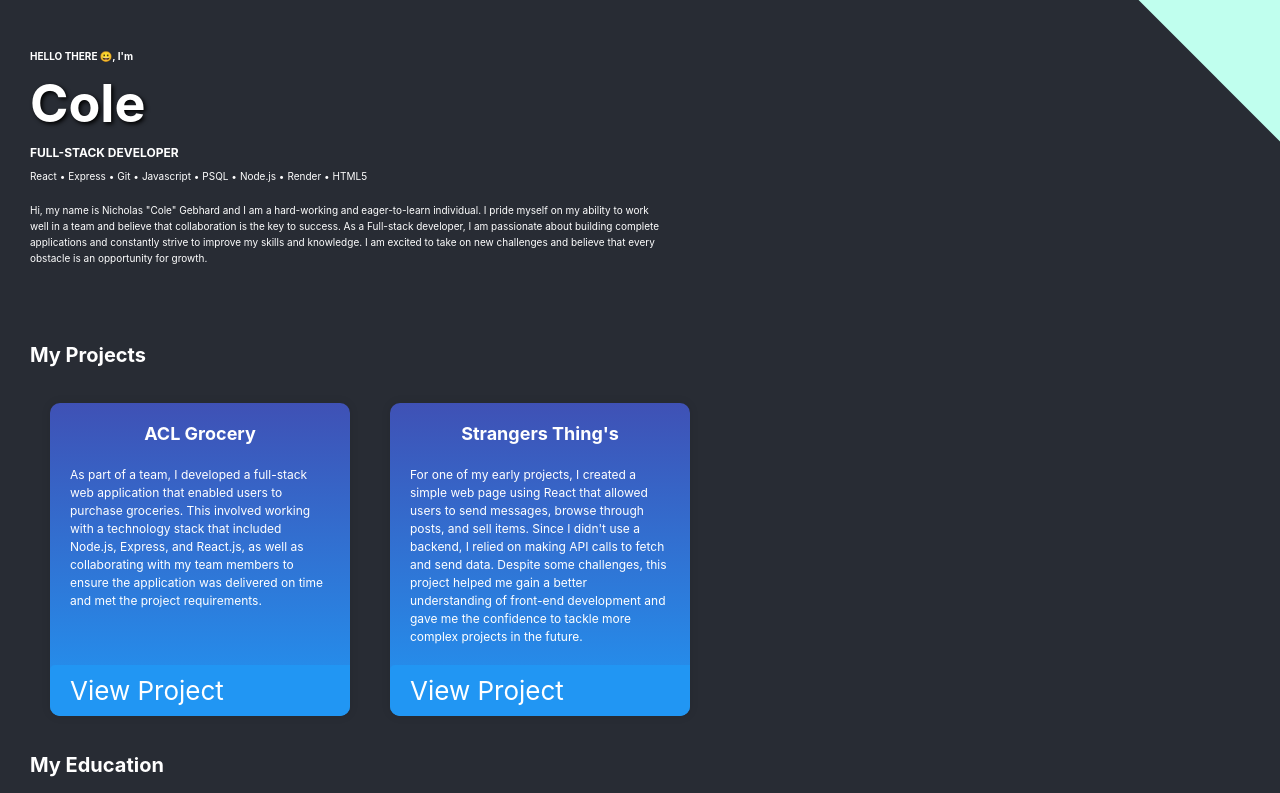
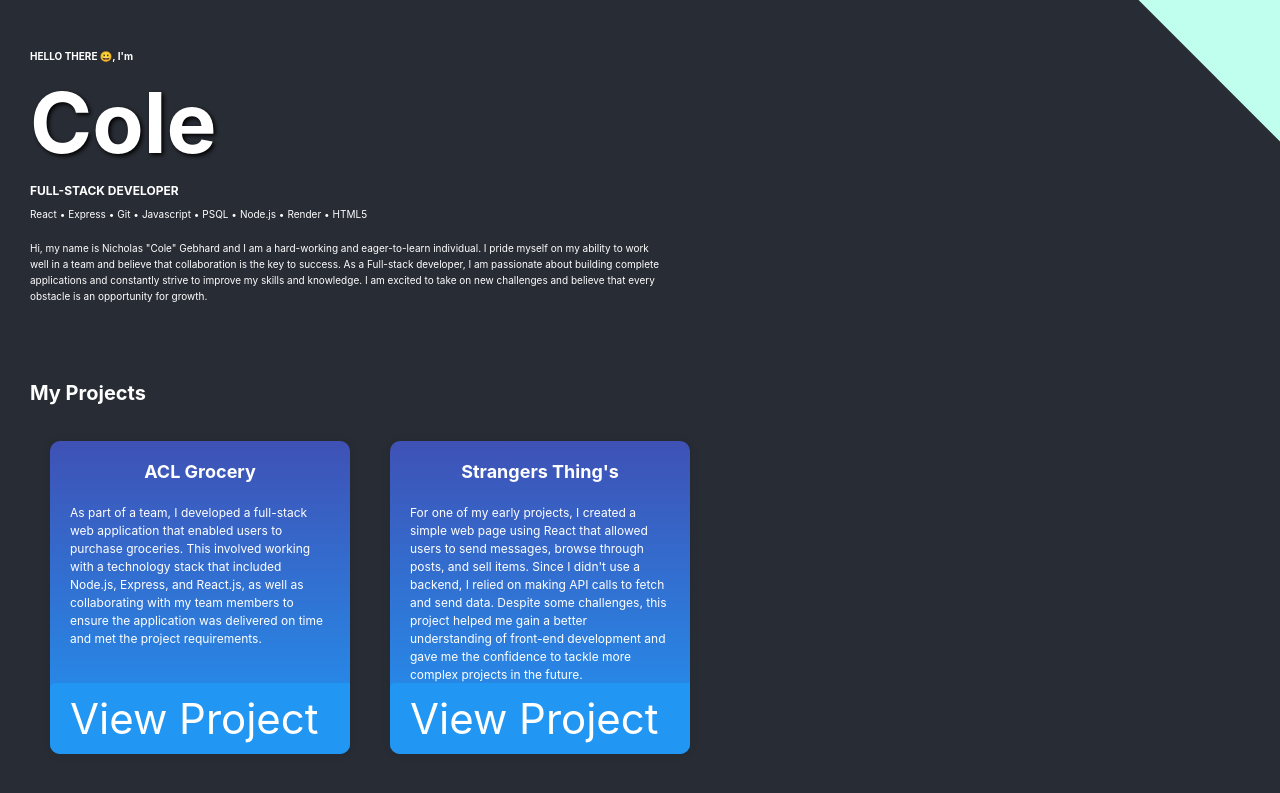
Before and after one commit to ColeGebhard/personalSite, a React (Create React App) app: page / in a window 1280 px wide. Shown: the top 793 px of the page. Built offline with nearby package versions, Linux system fonts and the light colour scheme.

Commit message:
fix font size

```diff
--- a/src/App.css
+++ b/src/App.css
@@ -5,7 +5,7 @@
   flex-direction: column;
   /* align-items: center;  */
   /* justify-content: center; */
-  font-size: calc(10px + 2vmin);
+  font-size: calc(10px + 4vmin);
   color: white;
 }
 
--- a/src/components/Education.js
+++ b/src/components/Education.js
@@ -1,4 +1,6 @@
 import './Education.css';
+import '../App.css';
+
 
 function Education() {
   return (
--- a/src/components/Greeting.js
+++ b/src/components/Greeting.js
@@ -1,4 +1,6 @@
 import './Greeting.css';
+import '../App.css';
+
 
 function Greeting() {
   return (
--- a/src/components/Projects.js
+++ b/src/components/Projects.js
@@ -1,4 +1,6 @@
 import './Projects.css';
+import '../App.css';
+
 
 function Projects() {
   return (
```
